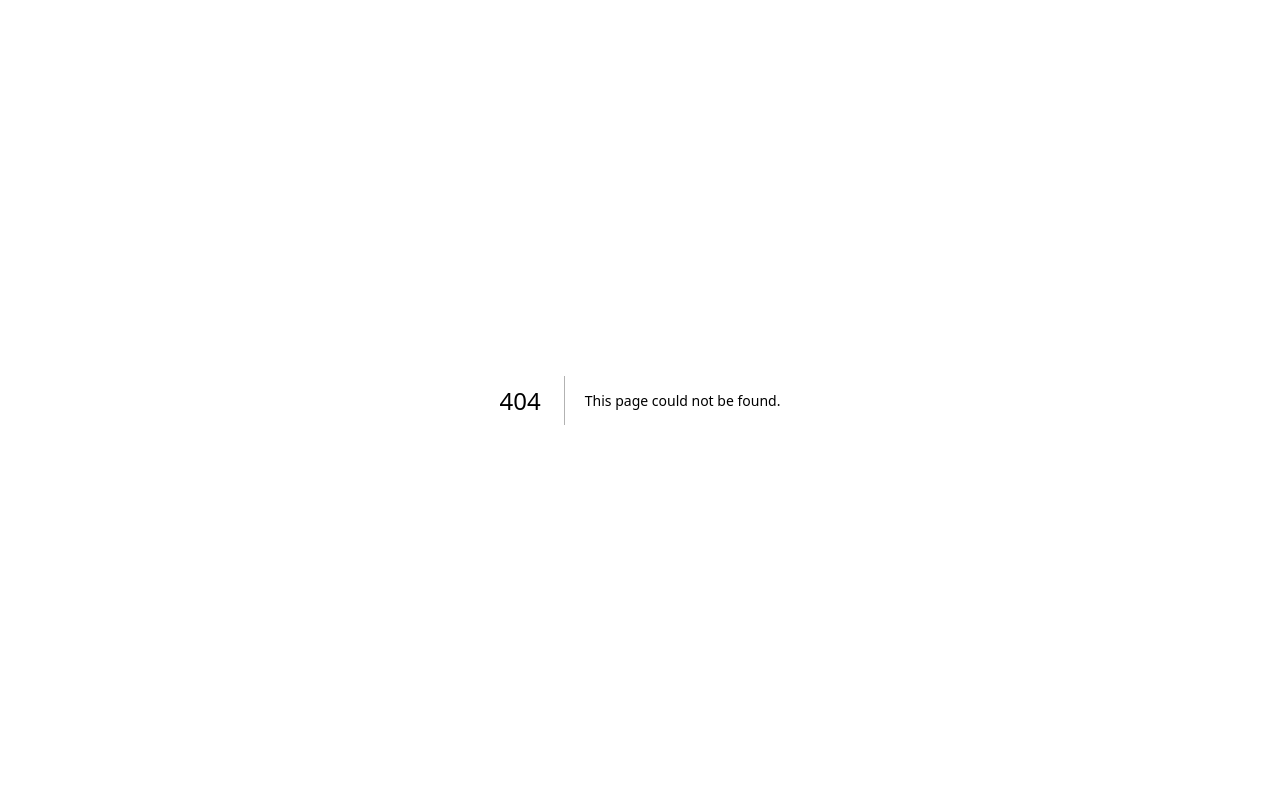
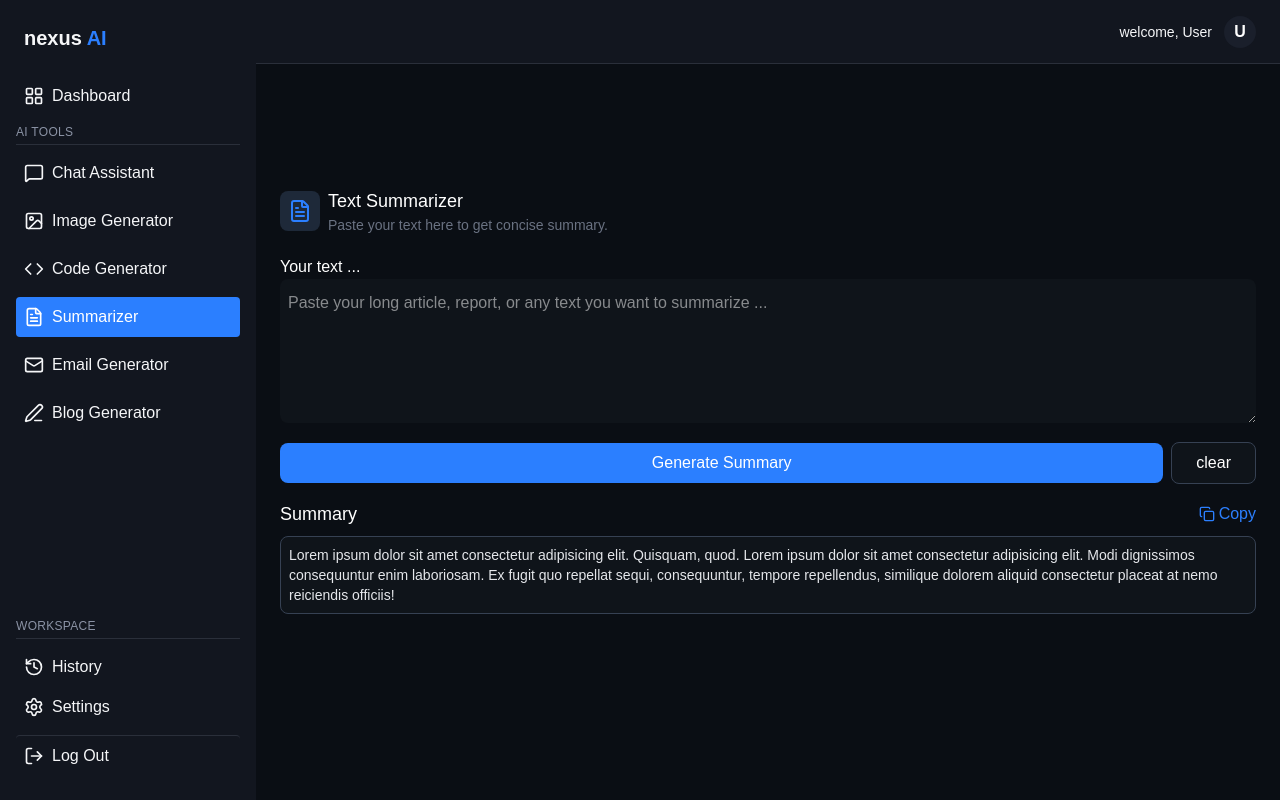
Before and after one commit to Ateeb-Karim/ai-saas-app, a Next.js app: page /summarizer in a window 1280 px wide. Before the commit this address had no page. Built offline with nearby package versions, Linux system fonts and the light colour scheme; no server answers.

Commit message:
finishing the summarizer

```diff
--- a/app/(dashboard)/_components/navitems.tsx
+++ b/app/(dashboard)/_components/navitems.tsx
@@ -23,28 +23,28 @@ export default function NavItems({
   const navlinks: NavLinksType[] = [
     {
       title: "Chat Assistant",
-      href: "/dashboard/chatassistant",
+      href: "/chatassistant",
       icon: "MessageSquare",
     },
     {
       title: "Image Generator",
-      href: "/dashboard/imagegenerator",
+      href: "/imagegenerator",
       icon: "Image",
     },
     {
       title: "Code Generator",
-      href: "/dashboard/codegenerator",
+      href: "/codegenerator",
       icon: "Code",
     },
-    { title: "Summarizer", href: "/dashboard/summarizer", icon: "FileText" },
+    { title: "Summarizer", href: "/summarizer", icon: "FileText" },
     {
       title: "Email Generator",
-      href: "/dashboard/emailgenerator",
+      href: "/emailgenerator",
       icon: "Mail",
     },
     {
       title: "Blog Generator",
-      href: "/dashboard/bloggenerator",
+      href: "/bloggenerator",
       icon: "PenLine",
     },
   ];
--- /dev/null
+++ b/app/(dashboard)/bloggenerator/page.tsx
@@ -0,0 +1,5 @@
+import { JSX } from "react/jsx-runtime";
+
+export default function BlogGenerator(): JSX.Element {
+  return <div>Blog Generator</div>;
+}
--- /dev/null
+++ b/app/(dashboard)/chatassistant/page.tsx
@@ -0,0 +1,5 @@
+import { JSX } from "react/jsx-runtime";
+
+export default function ChatAssistant(): JSX.Element {
+  return <div>Chat Assistant</div>;
+}
--- /dev/null
+++ b/app/(dashboard)/codegenerator/page.tsx
@@ -0,0 +1,5 @@
+import { JSX } from "react/jsx-runtime";
+
+export default function CodeGenerator(): JSX.Element {
+  return <div>Code Generator</div>;
+}
--- /dev/null
+++ b/app/(dashboard)/emailgenerator/page.tsx
@@ -0,0 +1,5 @@
+import { JSX } from "react/jsx-runtime";
+
+export default function EmailGenerator(): JSX.Element {
+  return <div>Email Generator</div>;
+}
--- /dev/null
+++ b/app/(dashboard)/imagegenerator/page.tsx
@@ -0,0 +1,9 @@
+import { JSX } from "react/jsx-runtime";
+
+export default function ImageGenerator(): JSX.Element {
+  return (
+    <div>
+      <h1>Image Generator</h1>
+    </div>
+  );
+}
--- a/app/(dashboard)/layout.tsx
+++ b/app/(dashboard)/layout.tsx
@@ -1,6 +1,6 @@
 import React from "react";
 import SideBar from "./_components/sidebar";
-import Topbar from "./_components/navbar";
+import Navbar from "./_components/navbar";
 
 export default function DashboardLayout({
   children,
@@ -13,7 +13,7 @@ export default function DashboardLayout({
         <SideBar />
       </aside>
       <div className="flex flex-col grow w-full overflow-y-auto md:overflow-hidden md:rounded-2xl">
-        <Topbar />
+        <Navbar />
         <section className="flex flex-col items-center justify-center p-6 grow overflow-hidden md:overflow-visible">
           {children}
         </section>
--- /dev/null
+++ b/app/(dashboard)/summarizer/_components/button.tsx
@@ -0,0 +1,27 @@
+import { Loader2 } from "lucide-react";
+import { JSX } from "react/jsx-runtime";
+
+export default function Button({
+  onGenerate,
+  loading,
+}: {
+  onGenerate: () => void;
+  loading: boolean;
+}): JSX.Element {
+  return (
+    <button
+      onClick={onGenerate}
+      disabled={loading}
+      className="w-full px-6 py-2 mt-2 bg-blue-500 rounded-lg text-white font-medium cursor-pointer transition-all duration-200 hover:bg-blue-600  active:scale-95 disabled:opacity-50 disabled:cursor-not-allowed"
+    >
+      {loading ? (
+        <div className="flex items-center justify-center gap-2">
+          <Loader2 className="animate-spin h-4 w-4" />
+          <span>Generating...</span>
+        </div>
+      ) : (
+        "Generate Summary"
+      )}
+    </button>
+  );
+}
--- /dev/null
+++ b/app/(dashboard)/summarizer/_components/textarea.tsx
@@ -0,0 +1,29 @@
+"use client";
+
+import { useState } from "react";
+import { JSX } from "react/jsx-runtime";
+
+export default function TextArea({
+  textProp,
+}: {
+  textProp: string;
+}): JSX.Element {
+  const [text, setText] = useState<string>(textProp);
+
+  const onTextChange = (e: React.ChangeEvent<HTMLTextAreaElement>) => {
+    setText(e.target.value);
+  };
+
+  return (
+    <textarea
+      name=""
+      id=""
+      cols={70}
+      rows={5}
+      className="w-full px-2 py-3 outline-none border-none bg-[#0F141A] border-gray-700 border rounded-lg"
+      placeholder="Paste your long article, report, or any text you want to summarize ..."
+      value={text}
+      onChange={onTextChange}
+    />
+  );
+}
--- /dev/null
+++ b/app/(dashboard)/summarizer/page.tsx
@@ -0,0 +1,62 @@
+import { Copy, FileText } from "lucide-react";
+import { JSX } from "react/jsx-runtime";
+import TextArea from "./_components/textarea";
+import Button from "./_components/button";
+
+export default async function SummarizerPage(): Promise<JSX.Element> {
+  const text: string | null = "";
+
+  const response = await fetch("http://localhost:3000/api/summarize", {
+    method: "POST",
+    body: JSON.stringify({
+      text: text,
+    }),
+    cache: "no-cache",
+    headers: {
+      "Content-Type": "application/json",
+    },
+  });
+  const data = await response.json();
+
+  return (
+    <div className="flex flex-col items-start w-full text-white">
+      <div className="flex items-center gap-2">
+        <div className="p-2 bg-gray-800 rounded-lg">
+          <FileText className="h-6 w-6 text-blue-500" />
+        </div>
+        <div>
+          <p className="text-lg text-white">Text Summarizer</p>
+          <p className="text-gray-500 font-normal text-sm">
+            Paste your text here to get concise summary.
+          </p>
+        </div>
+      </div>
+      <div className="w-full">
+        <p className="font-normal text-md mt-5">Your text ...</p>
+        <TextArea textProp={text} />
+      </div>
+      <div className="w-full flex items-center justify-center gap-2 mt-1">
+        <Button />
+        <button className="bg-[#0F141A] border border-gray-700 px-6 py-2 mt-2 rounded-lg text-white cursor-pointer transition-all duration-200 hover:bg-gray-800  active:scale-95">
+          clear
+        </button>
+      </div>
+      <div className="w-full flex items-center justify-between mt-4">
+        <p className="text-lg text-white">Summary</p>
+        <div className="flex items-center gap-1 text-blue-500 text-md cursor-pointer transition-all duration-200 hover:scale-99  active:scale-95">
+          <Copy className="h-4 w-4" />
+          <p>Copy</p>
+        </div>
+      </div>
+      <div className="mt-2 h-full w-full bg-[#0F141A] border border-gray-700 rounded-lg p-2">
+        <p className="text-sm text-gray-200 font-medium">
+          Lorem ipsum dolor sit amet consectetur adipisicing elit. Quisquam,
+          quod. Lorem ipsum dolor sit amet consectetur adipisicing elit. Modi
+          dignissimos consequuntur enim laboriosam. Ex fugit quo repellat sequi,
+          consequuntur, tempore repellendus, similique dolorem aliquid
+          consectetur placeat at nemo reiciendis officiis!
+        </p>
+      </div>
+    </div>
+  );
+}
```
